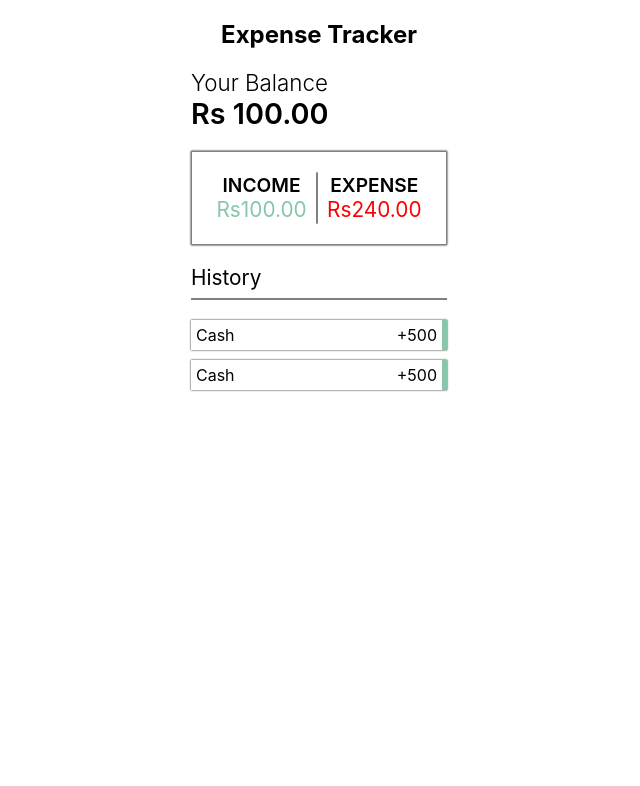
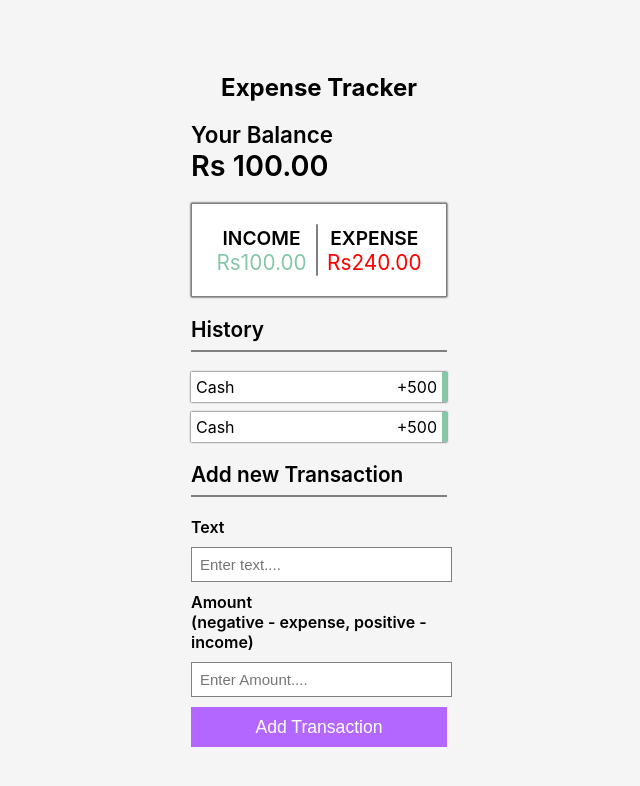
Before and after one commit to ks-vijai/Expense-Tracker, a React (Create React App) app: page / in a window 1280 px wide. Shown: the top 786 px of the page, without its empty margins (321-961 px from the left). Built offline with nearby package versions, Linux system fonts and the light colour scheme.

Commit message:
feat: expense-tracker: add new transaction adding module
It collect text and amount
Add it with transactions

Signed-off-by: ks-vijai <vijaiks.19cse@kongu.edu>

```diff
--- a/src/App.css
+++ b/src/App.css
@@ -1,7 +1,9 @@
 .app {
   align-items: center;
+  background-color: #f5f5f5;
   display: flex;
   flex-direction: column;
+  height: 100vh;
   justify-content: center;
 }
 
@@ -11,7 +13,7 @@
 
 .show-balance {
   font-size: 140%;
-  font-weight: 300;
+  font-weight: 600;
 }
 
 .balance-amount {
@@ -21,6 +23,7 @@
 
 .income-expenses {
   align-items: center;
+  background-color: white;
   box-shadow: 0 0 2px 0 black;
   border: 0.5px solid grey;
   display: flex;
@@ -57,9 +60,11 @@
   margin-top: 20px;
 }
 
-.history-heading {
+.history-heading,
+.new-transaction {
   font-size: 130%;
-  font-weight: 400;
+  font-weight: 600;
+  margin-top: 20px;
 }
 
 .history-seperator {
@@ -69,6 +74,7 @@
 }
 
 .transaction-list {
+  background-color: white;
   box-shadow: 0 0 2px 0.2px black;
   border-right: 5px solid #86c6a9;
   display: flex;
@@ -76,3 +82,27 @@
   margin: 10px 0;
   padding: 5px;
 }
+
+.form-labels {
+  font-weight: 600;
+}
+
+.form-inputs {
+  background-color: white;
+  border: 0.1px solid grey;
+  font-size: 15px;
+  margin: 10px 0;
+  padding: 8px;
+  width: 95%;
+}
+
+.add-button {
+  background-color: #b367ff;
+  border: none;
+  color: white;
+  cursor: pointer;
+  font-size: 110%;
+  height: 40px;
+  padding: 5px;
+  width: 100%;
+}
--- a/src/App.js
+++ b/src/App.js
@@ -1,4 +1,5 @@
 import "./App.css";
+import AddTransaction from "./components/AddTransaction";
 import Balance from "./components/Balance";
 import Header from "./components/Header";
 import IncomeExpenses from "./components/IncomeExpenses";
@@ -12,6 +13,7 @@ function App() {
         <Balance />
         <IncomeExpenses />
         <TransactionList />
+        <AddTransaction />
       </div>
     </div>
   );
--- /dev/null
+++ b/src/components/AddTransaction.js
@@ -0,0 +1,37 @@
+import React from "react";
+
+function AddTransaction() {
+  return (
+    <div>
+      <div className="new-transaction">Add new Transaction</div>
+      <div className="history-seperator"></div>
+      <form>
+        <div>
+          <label htmlFor="text" className="form-labels">
+            Text
+          </label>
+          <br />
+          <input
+            type="text"
+            placeholder="Enter text...."
+            className="form-inputs"
+          />
+        </div>
+        <div>
+          <label htmlFor="amount" className="form-labels">
+            Amount <br />
+            (negative - expense, positive - income)
+          </label>
+          <input
+            type="number"
+            placeholder="Enter Amount...."
+            className="form-inputs"
+          />
+        </div>
+        <button className="add-button">Add Transaction</button>
+      </form>
+    </div>
+  );
+}
+
+export default AddTransaction;
```
